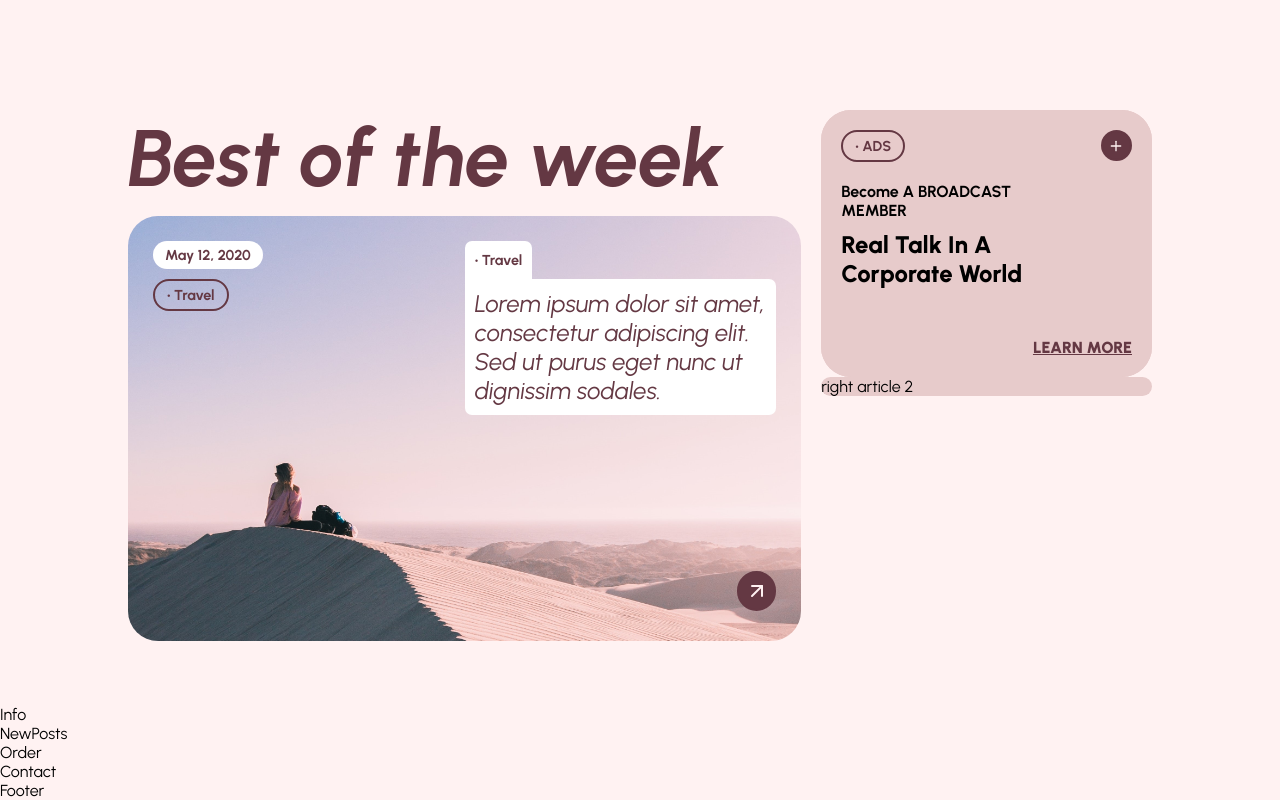
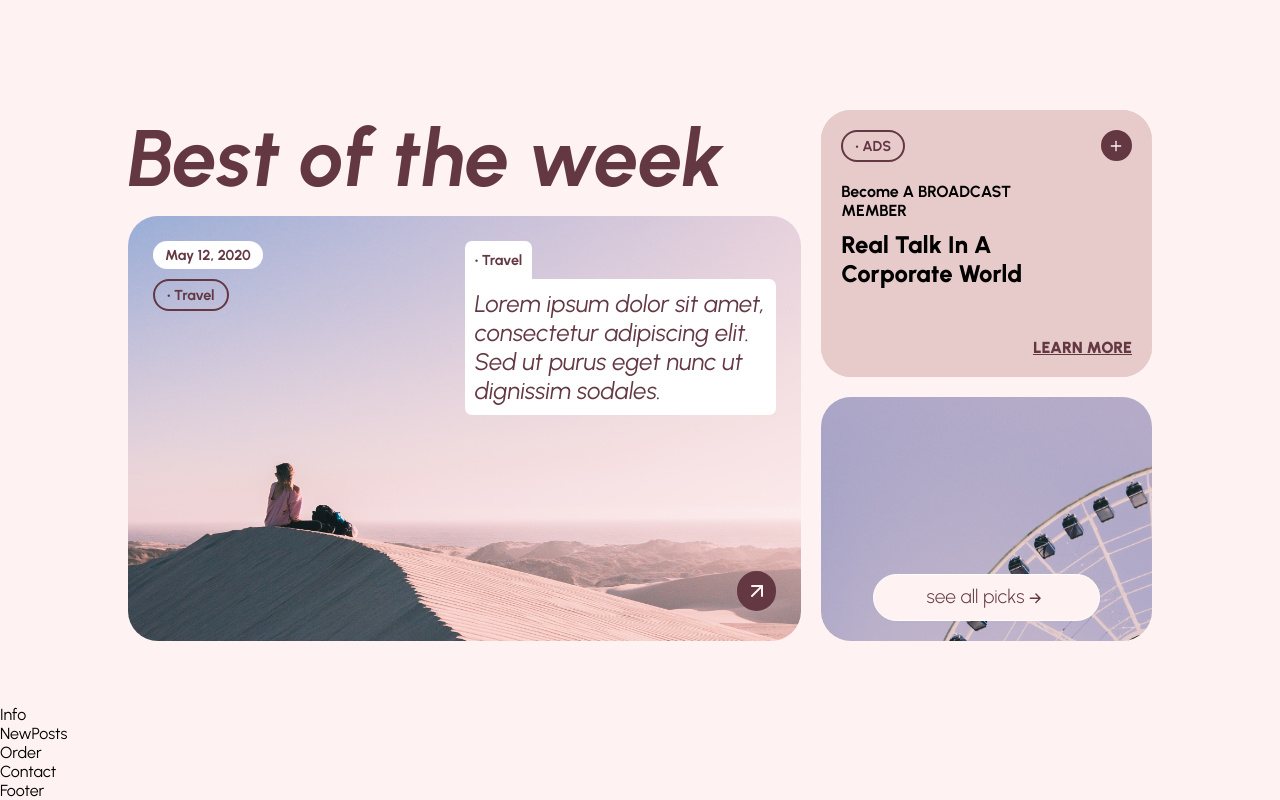
Before and after one commit to alya1007/oasis, a React (Vite) app: page / in a window 1280 px wide. Shown: the part 1291-2091 px from the top of the page. Built offline with nearby package versions, Linux system fonts and the light colour scheme.

Commit message:
best section

```diff
--- a/src/components/article/sideArticle/SideArticle.jsx
+++ b/src/components/article/sideArticle/SideArticle.jsx
@@ -34,10 +34,10 @@ const SideArticle = ({
 				</a>
 			)}
 			{showButton && (
-				<button className="side__article-info-button">
+				<button className="side__article-info-button button-light">
 					See all picks
 					<span>
-						<BsArrowRightShort />
+						<BsArrowRightShort className="side__article-info-button__icon" />
 					</span>
 				</button>
 			)}
--- a/src/components/article/sideArticle/sideArticle.css
+++ b/src/components/article/sideArticle/sideArticle.css
@@ -2,6 +2,7 @@
 	display: flex;
 	flex-direction: column;
 	padding: 20px;
+	height: 100%;
 }
 
 .side__article-info {
@@ -26,3 +27,17 @@
 	align-self: flex-end;
 	margin-top: 40px;
 }
+
+.side__article-info-button {
+	border-color: white;
+	margin-top: auto;
+}
+
+.side__article-info-button:hover {
+	border-color: var(--color-primary);
+}
+
+.side__article-info-button__icon {
+	vertical-align: middle;
+	font-size: 1.4rem;
+}
--- a/src/containers/home/best/Best.jsx
+++ b/src/containers/home/best/Best.jsx
@@ -37,7 +37,9 @@ const Best = () => {
 								link="#"
 							/>
 						</div>
-						<div className="best__container-right_article">right article 2</div>
+						<div className="best__container-right_article best__container-right_article-bottom">
+							<SideArticle showButton={true} />
+						</div>
 					</div>
 				</div>
 			</div>
--- a/src/containers/home/best/best.css
+++ b/src/containers/home/best/best.css
@@ -40,3 +40,13 @@
 	background-color: var(--color-quaternary);
 	border-radius: var(--image__border-radius);
 }
+
+.best__container-right_article-bottom {
+	background-image: url("../../../assets/images/side_article_right.jpg");
+	background-size: cover;
+	background-position: center;
+	background-repeat: no-repeat;
+	height: 100%;
+	margin-top: 20px;
+	padding: 0 2rem;
+}
```
Also changed, not shown: src/assets/images/side_article_right.jpg (added).
